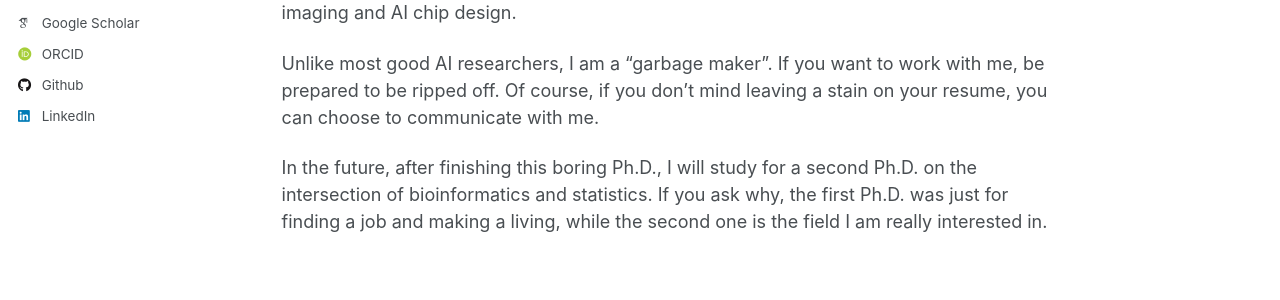
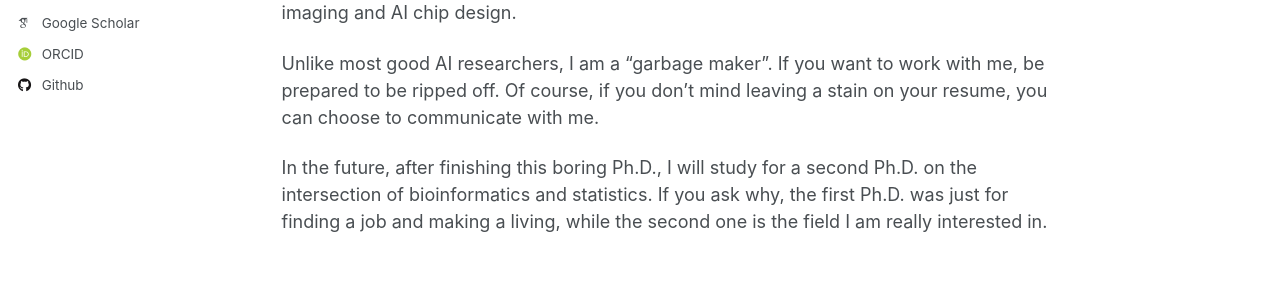
Before and after one commit to CH-YellowOrange/Aatrox-Cheng.github.io, a Jekyll site: the page built from _pages/about.md, in a window 1280 px wide. Shown: the part 489-789 px from the top of the page. Built offline with Jekyll 4.4.1, drawn with Linux system fonts in a browser that asks for light colours; some web fonts are replaced.

Commit message:
Update _config.yml

```diff
--- a/_config.yml
+++ b/_config.yml
@@ -58,7 +58,7 @@ author:
   keybase          : # Username
   instagram        : # Username
   lastfm           : # Username
-  linkedin         : "http://linkedin.com/in/aatrox-cheng"
+  linkedin         : # "http://linkedin.com/in/aatrox-cheng"
   mastodon         : # URL
   medium           : # URL
   pinterest        : # Username
```
